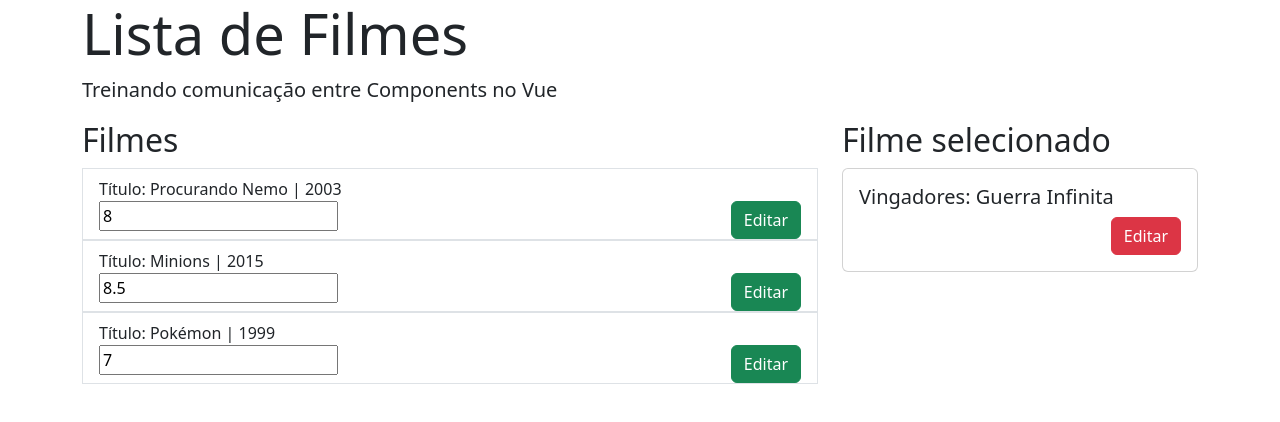
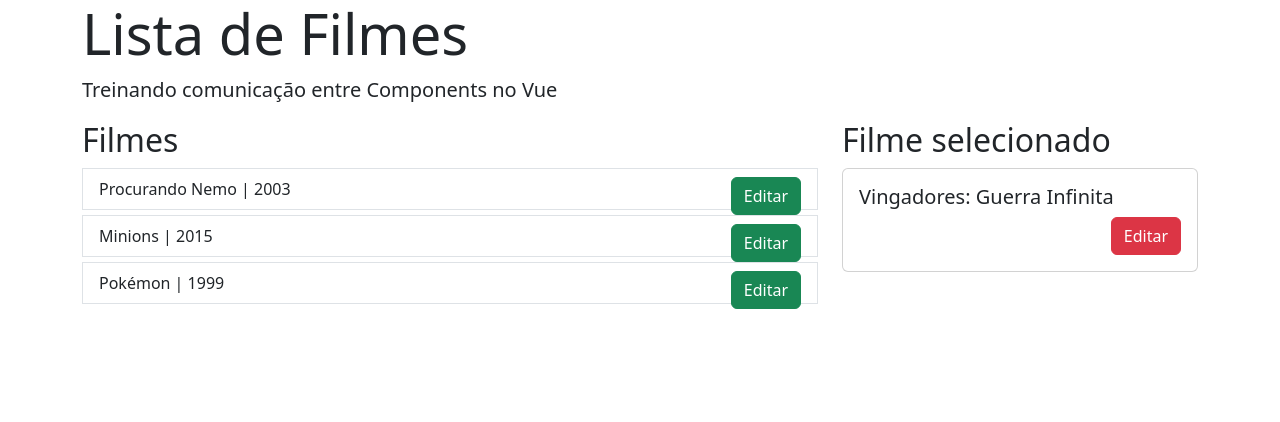
Before and after one commit to luanacassiaf/vuejs-course, a Vue app in the folder Componentes/vue-components-comunicacao/: page / in a window 1280 px wide. Shown: the top 422 px of the page. Built offline with nearby package versions, Linux system fonts and the light colour scheme.

Commit message:
Otimizando o trabalho com objetos

```diff
--- a/Componentes/vue-components-comunicacao/src/components/FilmesLista.vue
+++ b/Componentes/vue-components-comunicacao/src/components/FilmesLista.vue
@@ -6,12 +6,18 @@
       <ul class="list-group list-group-flush">
         <!-- <FilmesListaIten titulo="Pokémon"/> -->
 
-        <FilmesListaIten
+        <!-- <FilmesListaIten
           v-for="filme in filmes"
           :key="filme.id"
           :titulo="filme.titulo"
           :ano="filme.ano"
           v-bind="filme"
+        /> -->
+
+        <FilmesListaIten
+          v-for="filme in filmes"
+          :key="filme.id"
+          :filme="filme"
         />
       </ul>
     </div>
--- a/Componentes/vue-components-comunicacao/src/components/FilmesListaIten.vue
+++ b/Componentes/vue-components-comunicacao/src/components/FilmesListaIten.vue
@@ -1,9 +1,14 @@
 <template>
     <div>
-        <li class="list-group-item">
+        <!-- <li class="list-group-item">
             <span>{{ tituloConcatenado }} | {{ ano }}</span>
             <br>
             <input :value="$attrs.avaliacao">
+            <button class="btn btn-success" style="float: right">Editar</button>
+        </li> -->
+
+        <li class="list-group-item">
+            <span>{{ filme.titulo }} | {{ filme.ano }}</span>
             <button class="btn btn-success" style="float: right">Editar</button>
         </li>
     </div>
@@ -13,23 +18,27 @@
 <script>
 export default {
     // props: ['titulo'] -- não tipado
-
     props: {
         // Atributos non-prop são adicionados por padrão ao elemento root do component
         inheritAttrs: false,
 
-        titulo: {
-            type: String,
-            required: true,
-            // default: 'Untitled',
-            // validator(str) {
-            //     return str.includes('Pikachu')
-            // }
-        },
-        ano: {
-            type: Number,
-            required: true,
-        },
+        // titulo: {
+        //     type: String,
+        //     required: true,
+        //     default: 'Untitled',
+        //     validator(str) {
+        //         return str.includes('Pikachu')
+        //     }
+        // },
+        // ano: {
+        //     type: Number,
+        //     required: true,
+        // },
+
+        filme: {
+            type: Object,
+            required: true
+        }
     },
     computed: {
         tituloConcatenado() {
@@ -37,7 +46,7 @@ export default {
         },
     },
     created() {
-        console.log('Attrs: ', this.$attrs);
+        //console.log('Attrs: ', this.$attrs);
     },
 };
 </script>
```
